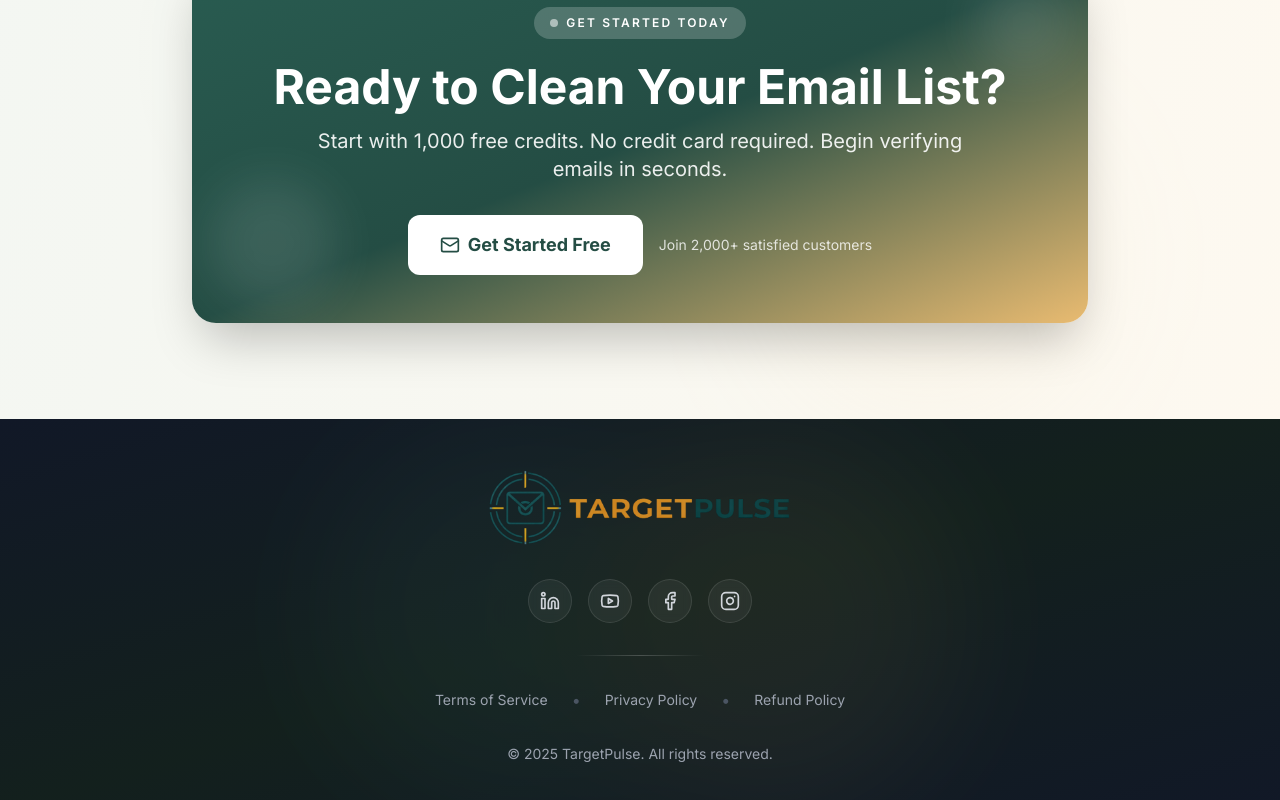
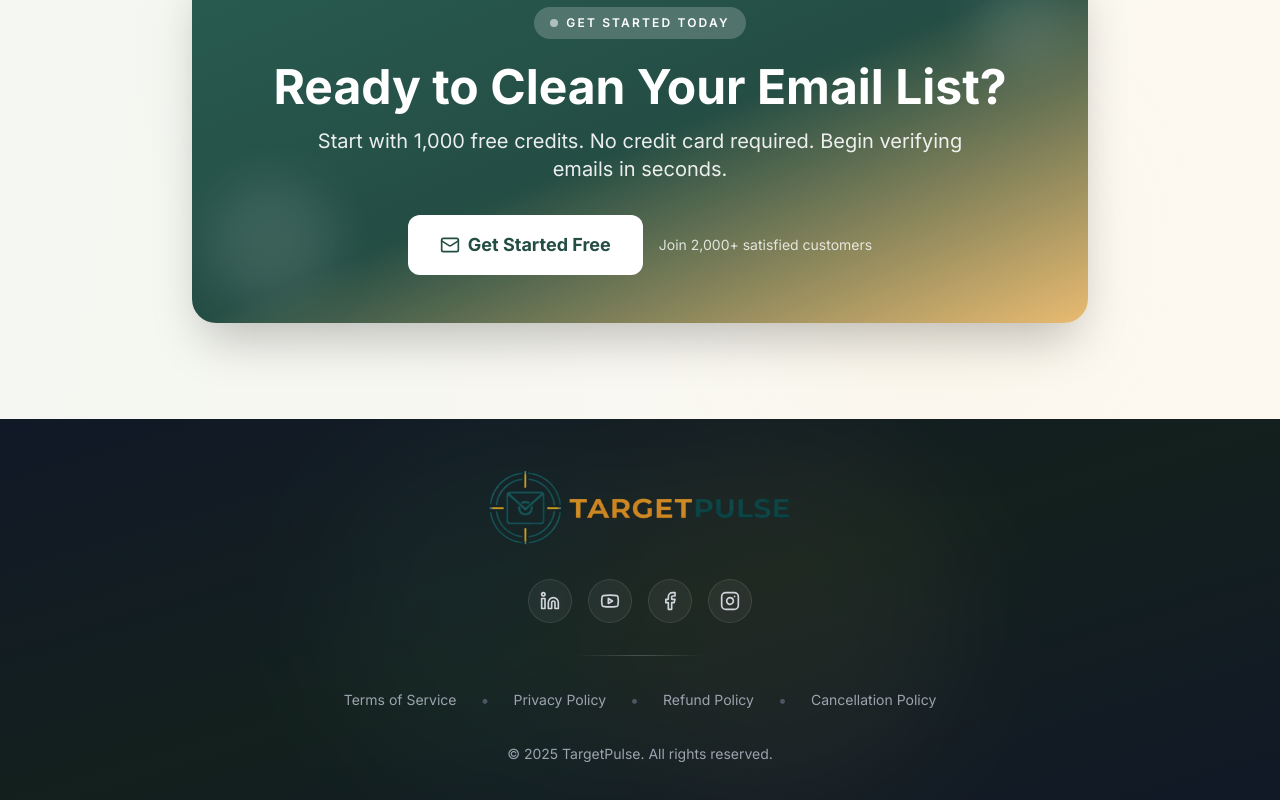
Before and after one commit to hassaanali723/targetpulse-site, a Next.js app: page /pricing in a window 1280 px wide. Shown: the part 5255-6055 px from the top of the page. Built offline with nearby package versions, Linux system fonts and the light colour scheme; no server answers.

Commit message:
add minor tweaks

```diff
--- a/app/refund-policy/page.tsx
+++ b/app/refund-policy/page.tsx
@@ -38,6 +38,9 @@ export default function RefundPolicyPage() {
               <h2 className="text-2xl font-bold text-slate-900 mt-8 mb-4">1. Overview</h2>
               <p className="text-slate-700 mb-4">
                 At TargetPulse, we strive to provide exceptional email verification services. This Refund Policy outlines the circumstances under which refunds may be issued for our credit-based service.
+              </p>
+              <p className="text-slate-700 mb-4">
+                We provide digital email verification services only and do not sell or ship physical goods.
               </p>
 
               <h2 className="text-2xl font-bold text-slate-900 mt-8 mb-4">2. How Our Credit System Works</h2>
--- a/app/terms-of-service/page.tsx
+++ b/app/terms-of-service/page.tsx
@@ -177,7 +177,7 @@ export default function TermsOfServicePage() {
                 <li><strong>Account-Specific:</strong> Credits are tied to your account and cannot be shared</li>
               </ul>
 
-              <h2 className="text-2xl font-bold text-slate-900 mt-8 mb-4">7. Cancellation and Refunds</h2>
+              <h2 id="cancellation-policy" className="text-2xl font-bold text-slate-900 mt-8 mb-4">7. Cancellation and Refunds</h2>
               <p className="text-slate-700 mb-4">
                 You may cancel your recurring subscription at any time through your account settings or by contacting our support team at info@targetpulse.net. Upon cancellation:
               </p>
--- a/components/Footer.tsx
+++ b/components/Footer.tsx
@@ -37,7 +37,7 @@ export default function Footer() {
               <Linkedin className="w-5 h-5 text-gray-300 group-hover:text-white transition-colors" />
             </a>
             <a
-              href="https://www.youtube.com/@TargetPulseOfficial/shorts"
+              href="https://www.youtube.com/@TargetPulseOfficial"
               target="_blank"
               rel="noopener noreferrer"
               className="group relative w-11 h-11 bg-white/5 backdrop-blur-sm rounded-full flex items-center justify-center hover:bg-white/10 transition-all duration-300 border border-white/10 hover:border-white/20"
@@ -87,6 +87,13 @@ export default function Footer() {
             >
               Refund Policy
             </a>
+            <span className="text-gray-600">•</span>
+            <a
+              href="/terms-of-service#cancellation-policy"
+              className="text-gray-400 hover:text-white text-sm transition-colors duration-300"
+            >
+              Cancellation Policy
+            </a>
           </div>
 
           {/* Copyright */}
```
